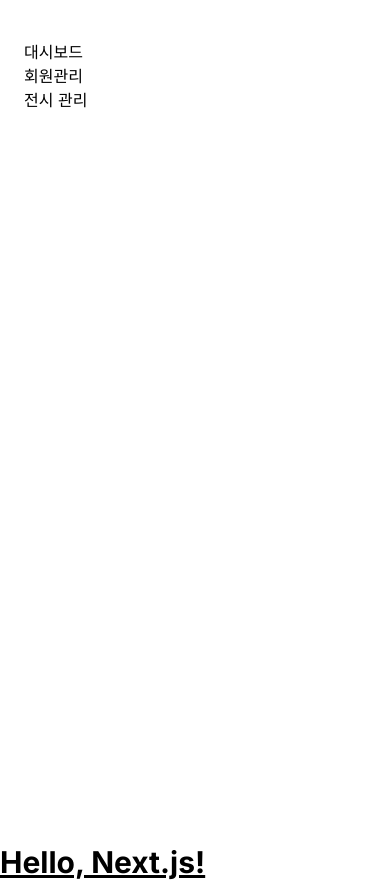
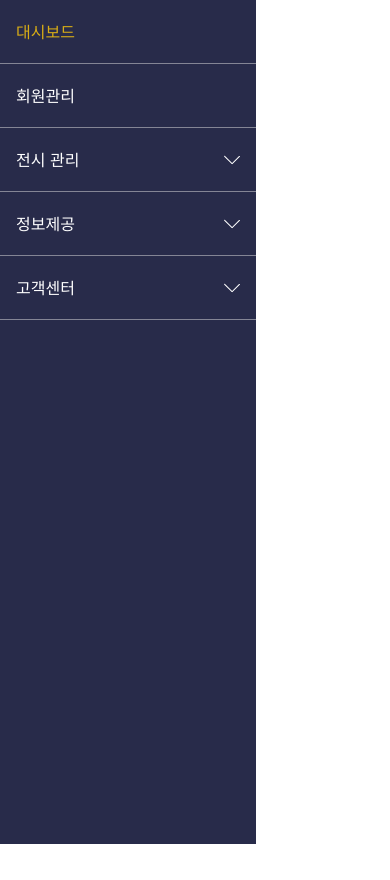
Before and after one commit to ppotatoG/housetalk-admin, a Next.js app: page /dashboard in a window 390 px wide. After the commit the page ends 844 px from the top, so only its background shows below. Built offline with nearby package versions, Linux system fonts and the light colour scheme.

Commit message:
Design: menu CSS for improved layout

```diff
--- a/package.json
+++ b/package.json
@@ -18,6 +18,8 @@
     "next": "13.4.19",
     "react": "18.2.0",
     "react-dom": "18.2.0",
+    "react-icons": "^4.11.0",
+    "react-router-dom": "^6.16.0",
     "typescript": "5.2.2"
   },
   "devDependencies": {
--- a/src/app/component/Head/index.tsx
+++ /dev/null
@@ -1,42 +0,0 @@
-import { useState } from 'react';
-import { MENU } from '@/constants/menu';
-
-const MenuList = ({ menu }: { menu: Menu }) => {
-  const [isOpen, setIsOpen] = useState(false);
-
-  return (
-    <div>
-      <button className="w-full text-left" onClick={() => setIsOpen(!isOpen)}>
-        {menu.name}
-      </button>
-      {isOpen &&
-        menu.subMenu?.map(
-          (
-            subMenu // 이 부분을 subMenu로 변경
-          ) => (
-            <div className="ml-4" key={subMenu.id}>
-              <MenuList menu={subMenu} />
-            </div>
-          )
-        )}
-    </div>
-  );
-};
-
-const Head = () => {
-  return (
-    <div className="relative bg-white dark:bg-gray-800">
-      <div className="flex flex-col sm:flex-row sm:justify-around">
-        <div className="h-screen w-72">
-          <nav className="mt-10 px-6">
-            {MENU.map(menu => (
-              <MenuList key={menu.id} menu={menu} />
-            ))}
-          </nav>
-        </div>
-      </div>
-    </div>
-  );
-};
-
-export default Head;
--- /dev/null
+++ b/src/app/component/Navigation/index.tsx
@@ -0,0 +1,65 @@
+import React, { useState } from 'react';
+import { MENU } from '@/constants/menu';
+import { SlArrowDown, SlArrowUp } from 'react-icons/sl';
+import { useRouter } from 'next/navigation';
+import { usePathname } from 'next/navigation';
+
+interface Props {
+  menu: Menu;
+  level: number;
+}
+
+const NavigationItem: React.FC<Props> = ({ menu, level }: Props) => {
+  const [isOpen, setIsOpen] = useState<boolean>(level !== 0);
+  const hasSubMenu = menu.subMenu && menu.subMenu.length > 0;
+  const router = useRouter();
+  const pathname = usePathname();
+  const parentTextColor: string =
+    pathname === menu.path ? 'text-[#D8AD16]' : 'text-white';
+  // TODO: child text color
+
+  const handleMenuClick = () => {
+    if (menu.path) {
+      router.push(menu.path);
+    } else {
+      level === 0 ? setIsOpen(!isOpen) : null;
+    }
+  };
+
+  // TODO: Framer Motion 적용
+  return (
+    <div>
+      <button
+        className={`flex justify-between items-center p-4 w-full
+          ${
+            level === 0
+              ? `${parentTextColor} bg-[#282B4A] border-b border-[#DFDFDF] border-opacity-50 h-16`
+              : `pl-${level * 4} text-black bg-[#D8D8D8]`
+          } cursor-pointer`}
+        onClick={handleMenuClick}
+      >
+        {menu.name}
+        {hasSubMenu &&
+          level === 0 &&
+          (isOpen ? <SlArrowUp /> : <SlArrowDown />)}
+      </button>
+      {isOpen && hasSubMenu
+        ? menu.subMenu?.map(subMenu => (
+            <NavigationItem key={subMenu.id} menu={subMenu} level={level + 1} />
+          ))
+        : null}
+    </div>
+  );
+};
+
+const Navigation = () => {
+  return (
+    <div className="fixed top-0 left-0 h-screen w-64 overflow-y-auto bg-[#282B4A]">
+      {MENU.map(menu => (
+        <NavigationItem key={menu.id} menu={menu} level={0} />
+      ))}
+    </div>
+  );
+};
+
+export default Navigation;
--- /dev/null
+++ b/src/app/component/dashboard/BoardUploadStatus.tsx
@@ -0,0 +1,5 @@
+const BoardUploadStatus = () => {
+  return <div>BoardUploadStatus</div>;
+};
+
+export default BoardUploadStatus;
--- a/src/app/layout.tsx
+++ b/src/app/layout.tsx
@@ -6,7 +6,7 @@ import React from 'react';
 
 const inter = Inter({ subsets: ['latin'] });
 
-import Head from './component/Head/';
+import Navigation from '@/app/component/Navigation';
 
 export default function RootLayout({
   children,
@@ -16,8 +16,10 @@ export default function RootLayout({
   return (
     <html lang="ko">
       <body className={inter.className} suppressHydrationWarning={true}>
-        <Head />
-        {children}
+        <div className="flex h-screen">
+          <Navigation />
+          <div className="w-3/4 p-4">{children}</div>
+        </div>
       </body>
     </html>
   );
--- a/src/constants/menu.ts
+++ b/src/constants/menu.ts
@@ -12,37 +12,71 @@ export const MENU: Menu[] = [
   {
     id: 3,
     name: '전시 관리',
-    path: '/exhibition',
     subMenu: [
       {
         id: 1,
         name: '메인 페이지',
-        path: '/exhibition/main',
         subMenu: [
           {
             id: 1,
             name: '앱 배너',
-            path: '/exhibition/main/app-banner',
+            path: '/exhibition/main/banner',
           },
           {
             id: 2,
             name: '인기 집 리뷰',
-            path: '/exhibition/main/popular-homes',
+            path: '/exhibition/main/reviews',
           },
         ],
       },
       {
         id: 2,
         name: '서브 페이지',
-        path: '/exhibition/sub',
         subMenu: [
           {
             id: 1,
             name: '추천아이템 상단 아이콘',
-            path: '/exhibition/sub/recommended-items',
+            path: '/exhibition/sub/recommended',
           },
         ],
       },
     ],
   },
+  {
+    id: 4,
+    name: '정보제공',
+    subMenu: [
+      {
+        id: 1,
+        name: '정보제공 등록하기',
+        path: '/information/register',
+      },
+      {
+        id: 2,
+        name: '정보 전체 보기',
+        path: '/information/view',
+      },
+    ],
+  },
+  {
+    id: 5,
+    name: '고객센터',
+    subMenu: [
+      {
+        id: 1,
+        name: '공지사항',
+        path: '/cs/notice',
+      },
+      {
+        id: 2,
+        name: '약관관리',
+        path: '/cs/terms',
+      },
+      {
+        id: 3,
+        name: 'FAQ',
+        path: '/cs/faq',
+      },
+    ],
+  },
 ];
--- a/src/types/Menu.d.ts
+++ b/src/types/Menu.d.ts
@@ -1,6 +1,16 @@
-interface Menu {
+interface BaseMenu {
   id: number;
   name: string;
+}
+
+interface MenuWithSubMenu extends BaseMenu {
+  subMenu: Menu[];
+  path?: never;
+}
+
+interface MenuWithPath extends BaseMenu {
   path: string;
-  subMenu?: Menu[];
+  subMenu?: never;
 }
+
+type Menu = MenuWithSubMenu | MenuWithPath;
--- a/tailwind.config.js
+++ b/tailwind.config.js
@@ -1,15 +1,15 @@
 /** @type {import('tailwindcss').Config} */
 module.exports = {
-  content: [
-    './app/**/*.{js,ts,jsx,tsx,mdx}',
-    './pages/**/*.{js,ts,jsx,tsx,mdx}',
-    './components/**/*.{js,ts,jsx,tsx,mdx}',
-
-    // Or if using `src` directory:
-    './src/**/*.{js,ts,jsx,tsx,mdx}',
-  ],
+  content: ['./src/**/*.{js,ts,jsx,tsx,mdx}'],
   theme: {
-    extend: {},
+    extend: {
+      colors: {
+        'nav-bg': '#282B4A',
+        'nav-text': '#fff',
+        'nav-sub-bg': '#D8D8D8',
+        'nav-sub-text': '#393939',
+      },
+    },
   },
   plugins: [],
 };
```
Also changed, not shown: 1 other file (tests, documents, lock files or other folders).
